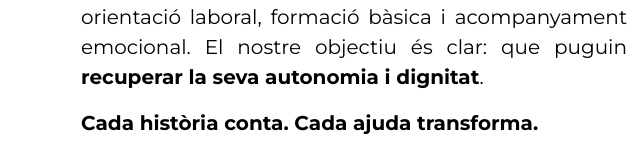
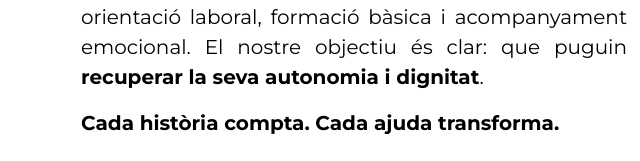
Before and after one commit to DavidInie/M12.1-PROJECTE-de-WEB-David-Iniesta-Pere-L-pez-Arnau-Pasc-, a plain HTML site: page cat/index_cat.html in a window 1280 px wide. Shown: the part 1224-1385 px from the top of the page, 571-1211 px from the left. Drawn offline with nearby package versions, Linux system fonts and the light colour scheme; a web font is replaced by a local one.

Commit message:
final final final

```diff
--- a/cat/index_cat.html
+++ b/cat/index_cat.html
@@ -106,7 +106,7 @@
 </p>
 <p>No sols els donem un sostre, sinó també eines per al seu futur: suport per a accedir a entrevistes de treball, orientació laboral, formació bàsica i acompanyament emocional. El nostre objectiu és clar: que puguin <strong>recuperar la seva autonomia i dignitat</strong>.
 </p>
-<p> <strong>Cada història conta. Cada ajuda transforma.</strong>
+<p> <strong>Cada història compta. Cada ajuda transforma.</strong>
 </p>
                     </p><!--texto de encima de la foto  + id para aplicar estilo al texto-->
                 </div><!--cierra div texto + img-->
```
